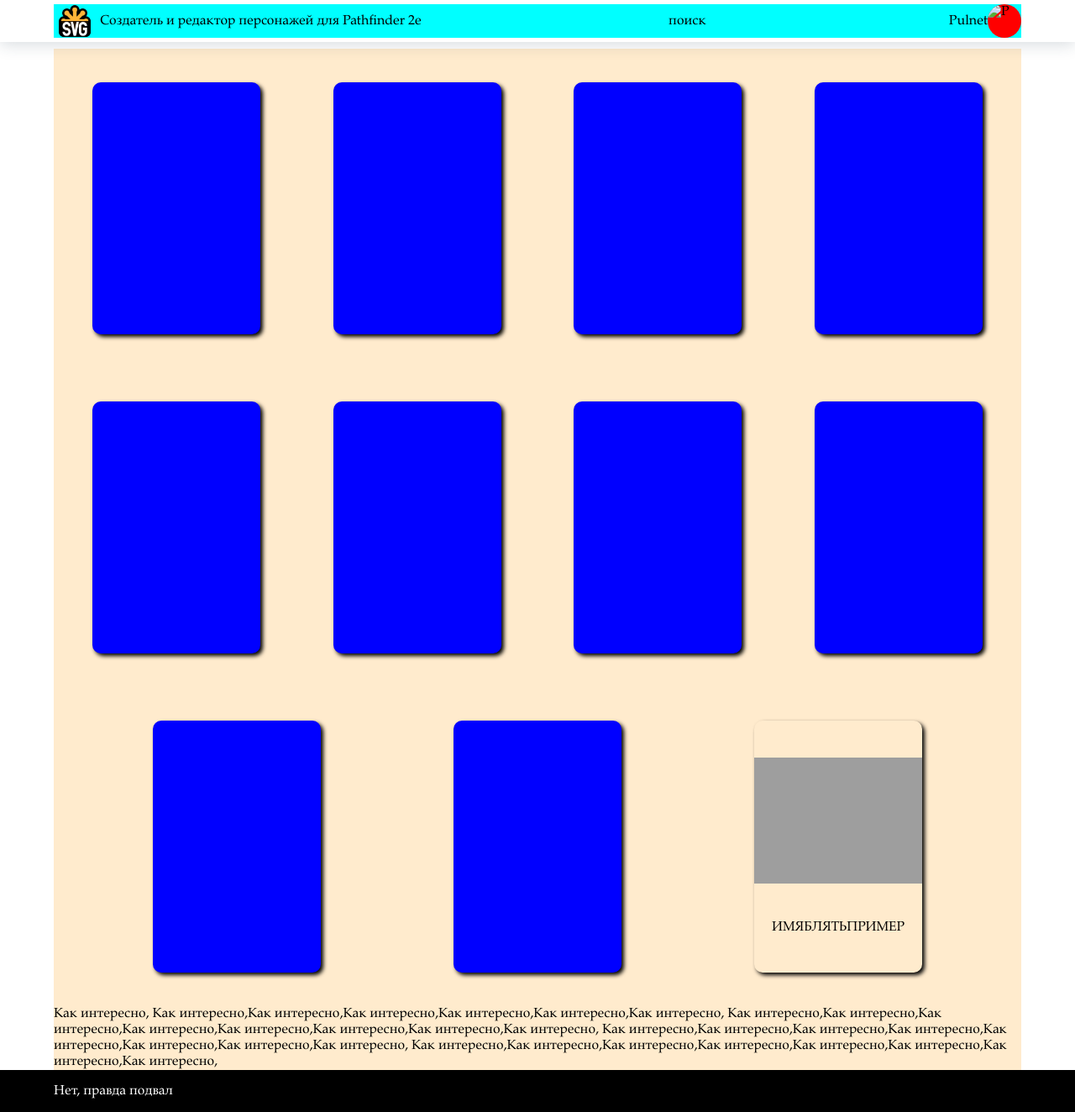
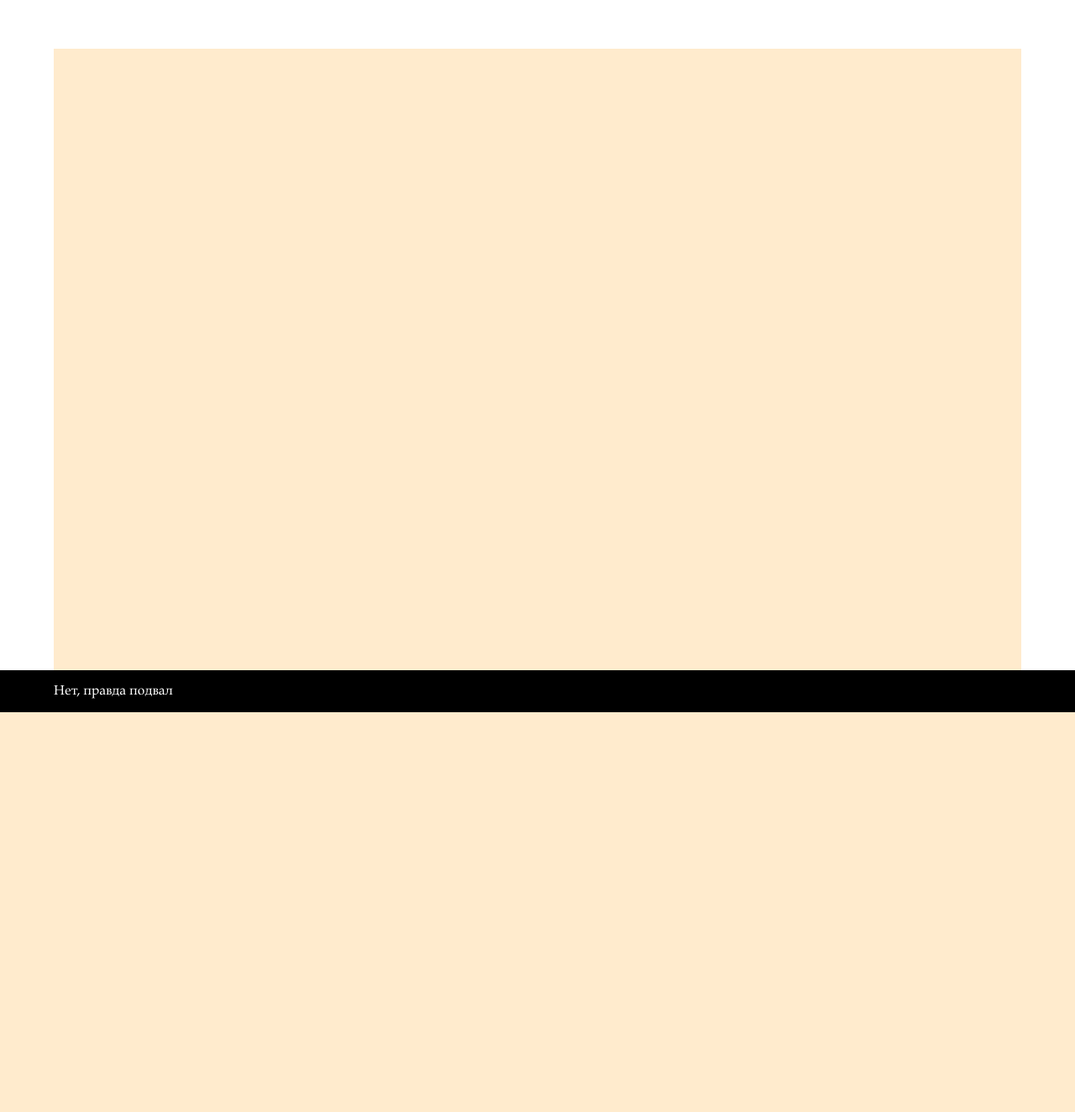
Before and after one commit to Polliakoff/COLRED, a Django app: template main/templates/main/footer_base.html in a window 1280 px wide. Shown: the whole page at 84% size. After the commit the page ends 848 px from the top, so only its background shows below. Run offline with Django 4.2, Linux system fonts and the light colour scheme; the template is opened without the code that fills it, so the values that code supplies are empty; grey boxes are pictures that could not be loaded.

Commit message:
inheritance

```diff
--- a/main/templates/main/footer_base.html
+++ b/main/templates/main/footer_base.html
@@ -6,55 +6,15 @@
     <meta charset="UTF-8">
     <meta http-equiv="X-UA-Compatible" content="IE=edge">
     <meta name="viewport" content="width=device-width, initial-scale=1.0">
-    <title>Подвал</title>
+    <title>{% block title %}{% endblock %}</title>
     <link rel="stylesheet" href="{% static 'main/css/main_style.css' %}">
-    <!-- <meta http-equiv="Refresh" content="30" /> -->
 </head>
 
 <body>
-    <header>
-        <div class="coach">
-            <div class="logo">
-                <img src="{% static 'main/images/SVG_logo.png' %}" alt="COLRED">
-                <div>Создатель и редактор персонажей для Pathfinder 2e</div>
-            </div>
-            <div class="search">поиск</div>
-            <div class="lklogo">
-                <div>Pulnet</div>
-                <img src="" alt="P">
-            </div>
-
-        </div>
-    </header>
+        {% block header %}{% endblock %}
 
     <main>
-        <div class="profiles">
-            <div class="listing"></div>
-            <div class="listing"></div>
-            <div class="listing"></div>
-            <div class="listing"></div>
-            <div class="listing"></div>
-            <div class="listing"></div>
-            <div class="listing"></div>
-            <div class="listing"></div>
-            <div class="listing"></div>
-            <div class="listing"></div>
-            <div class="listing addnew">
-                <img src="https://img2.freepng.ru/20180425/fww/kisspng-plus-and-minus-signs-5ae10740998772.7506031915246968966289.jpg" alt="+">
-                <div>ИМЯБЛЯТЬПРИМЕР</div>
-            </div>
-        </div>
-
-        <p>
-            Как интересно, Как интересно,Как интересно,Как интересно,Как интересно,Как интересно,Как интересно,
-            Как интересно,Как интересно,Как интересно,Как интересно,Как интересно,Как интересно,Как интересно,Как
-            интересно,
-            Как интересно,Как интересно,Как интересно,Как интересно,Как интересно,Как интересно,Как интересно,Как
-            интересно,
-            Как интересно,Как интересно,Как интересно,Как интересно,Как интересно,Как интересно,Как интересно,Как
-            интересно,
-        </p>
-
+        {% block content %}{% endblock %}
     </main>
     <footer>
         <div class="about">
--- a/main/views.py
+++ b/main/views.py
@@ -1,4 +1,4 @@
 from django.shortcuts import render
 
 def main(request):
-    return render(request, 'main/footer_base.html')
+    return render(request, 'main/main_page.html')
```
Also changed, not shown: main/templates/main/header_base.html (+19 -0 lines), main/templates/main/main_page.html (+29 -0 lines).
